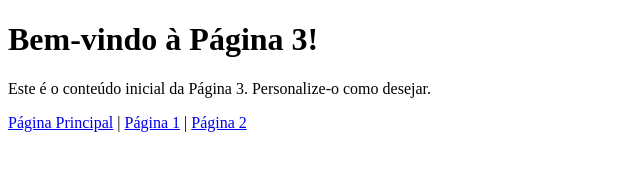
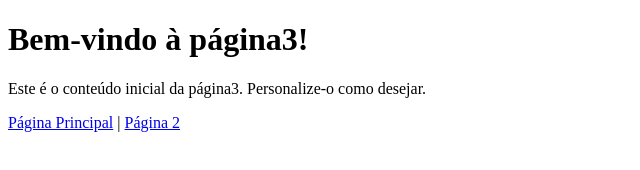
Before and after one commit to AlexaValenheimer/V-AI, a plain HTML site: page pagina3.html in a window 1280 px wide. Shown: the whole page, without its empty margins (0-640 px from the left). Drawn offline with Linux system fonts and the light colour scheme.

Commit message:
Update pagina3.html

```diff
--- a/pagina3.html
+++ b/pagina3.html
@@ -3,16 +3,15 @@
 <head>
     <meta charset="UTF-8">
     <meta name="viewport" content="width=device-width, initial-scale=1.0">
-    <title>Página 3</title>
+    <title>página3</title>
 </head>
 <body>
-    <h1>Bem-vindo à Página 3!</h1>
-    <p>Este é o conteúdo inicial da Página 3. Personalize-o como desejar.</p>
+    <h1>Bem-vindo à página3!</h1>
+    <p>Este é o conteúdo inicial da página3. Personalize-o como desejar.</p>
 
     <!-- Link de navegação para outras páginas -->
     <nav>
         <a href="index.html">Página Principal</a> |
-        <a href="pagina1.html">Página 1</a> |
         <a href="pagina2.html">Página 2</a>
     </nav>
 </body>
```
